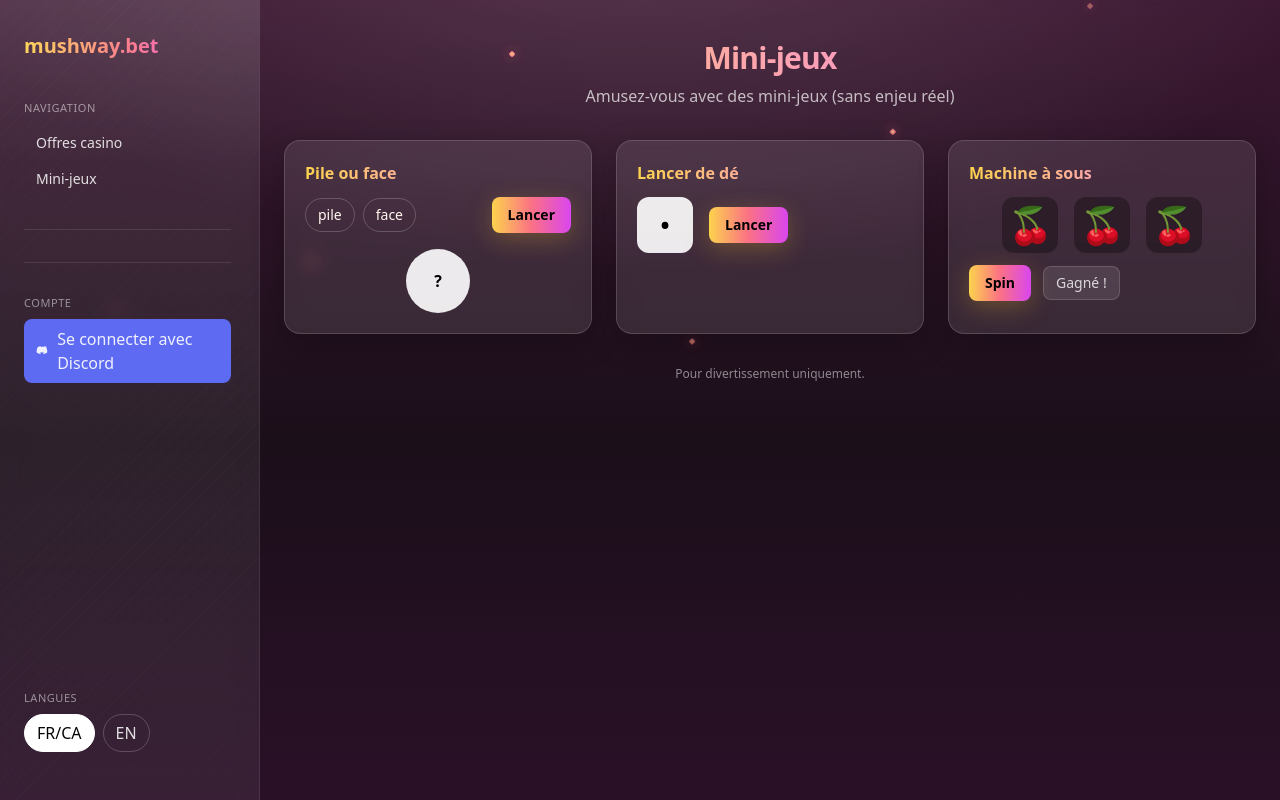
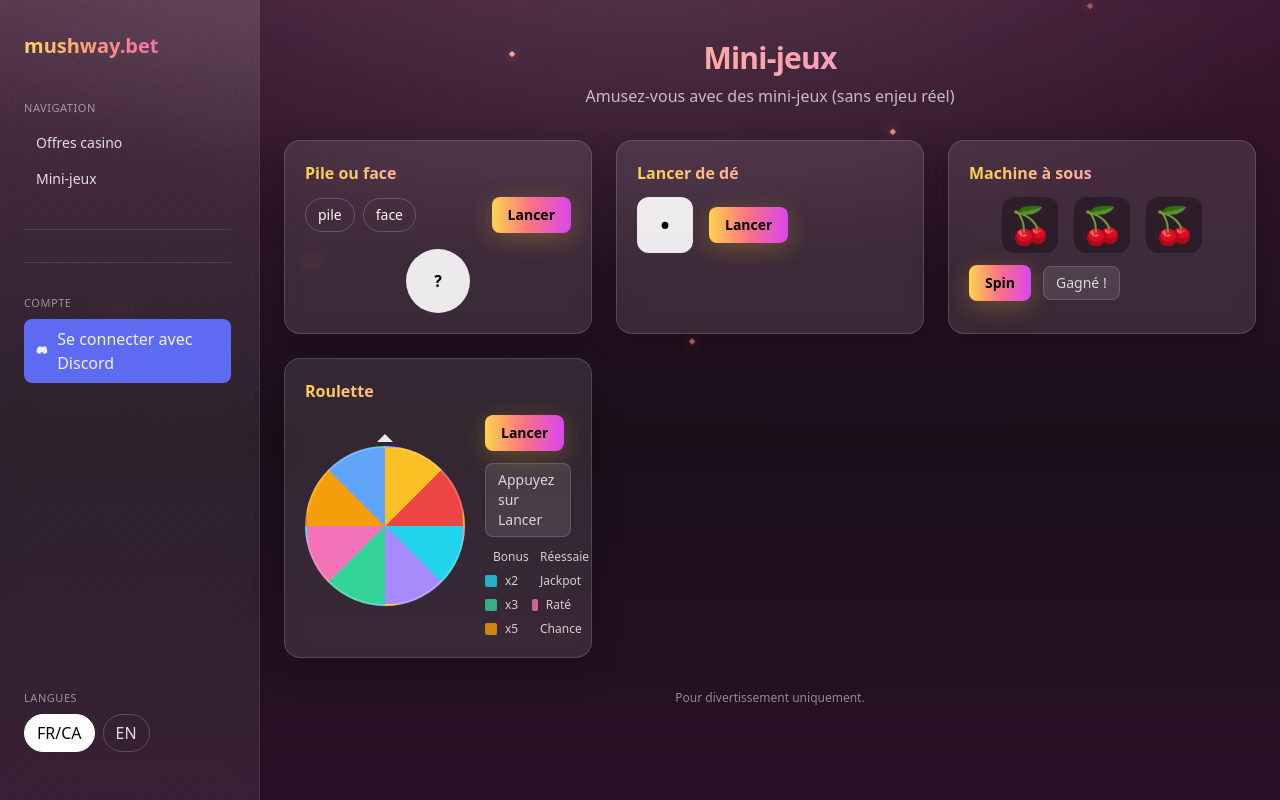
Before and after one commit to AngATV/MushTree, a Next.js app: page /mini-jeux in a window 1280 px wide. Built offline with nearby package versions, Linux system fonts and the light colour scheme; no server answers; the database is empty.

Commit message:
feat(mini-jeux): implement audio and vibration feedback for Coin Flip, Dice Roll, and new Roulette game

```diff
--- a/src/app/mini-jeux/page.tsx
+++ b/src/app/mini-jeux/page.tsx
@@ -3,6 +3,31 @@
 import { useState, useMemo } from "react";
 import { useSearchParams } from "next/navigation";
 import { getDict } from "@/lib/i18n";
+
+// Audio/vibration utils
+let audioCtx: AudioContext | null = null;
+function ensureCtx() { if (!audioCtx) audioCtx = new (window.AudioContext || (window as any).webkitAudioContext)(); return audioCtx!; }
+function playTone(freq: number, durationMs: number, type: OscillatorType = 'sine', gain = 0.03) {
+  try {
+    const ctx = ensureCtx();
+    const osc = ctx.createOscillator();
+    const g = ctx.createGain();
+    osc.type = type;
+    osc.frequency.value = freq;
+    g.gain.value = gain;
+    osc.connect(g).connect(ctx.destination);
+    osc.start();
+    setTimeout(() => { osc.stop(); osc.disconnect(); g.disconnect(); }, durationMs);
+  } catch {}
+}
+function playSequence(steps: Array<{ f: number; d: number; t: OscillatorType; g?: number }>, gapMs = 30) {
+  let delay = 0;
+  steps.forEach(s => {
+    setTimeout(() => playTone(s.f, s.d, s.t, s.g ?? 0.03), delay);
+    delay += s.d + gapMs;
+  });
+}
+function vibrate(ms: number) { try { navigator.vibrate?.(ms); } catch {} }
 
 function Card({ children, title }: { children: React.ReactNode; title: string }) {
   return (
@@ -40,7 +65,18 @@ function CoinFlip({ lang }: { lang: string }) {
         <Pill active={choice === "pile"} onClick={() => setChoice("pile")}>{t.tails}</Pill>
         <Pill active={choice === "face"} onClick={() => setChoice("face")}>{t.heads}</Pill>
         <div className="ml-auto" />
-        <PrimaryButton onClick={() => { setSpinning(true); setTimeout(() => { const r = Math.random() < 0.5 ? "pile" : "face"; setResult(r); setSpinning(false); }, 700); }}>{t.play}</PrimaryButton>
+        <PrimaryButton onClick={() => {
+          vibrate(25);
+          // tick sequence while flipping
+          playSequence([{f:300,d:60,t:'square'},{f:380,d:60,t:'square'},{f:450,d:60,t:'square'}], 40);
+          setSpinning(true);
+          setTimeout(() => {
+            const r = Math.random() < 0.5 ? "pile" : "face";
+            setResult(r);
+            setSpinning(false);
+            playTone(r === 'face' ? 820 : 420, 140, 'sine', 0.04);
+          }, 700);
+        }}>{t.play}</PrimaryButton>
       </div>
       <div className="mt-4 h-16 flex items-center justify-center text-base">
         <div className={`w-16 h-16 rounded-full bg-white/90 text-black font-semibold flex items-center justify-center ${spinning ? 'anim-coin-flip' : ''}`}>
@@ -58,7 +94,7 @@ function DiceRoll({ lang }: { lang: string }) {
     <Card title={t.title}>
       <div className="flex items-center gap-4 text-sm">
         <div className={`w-14 h-14 rounded-xl bg-white/90 text-black text-2xl font-bold flex items-center justify-center ${n===null ? '' : 'anim-die-spin'}`}>{n ?? '•'}</div>
-        <PrimaryButton onClick={() => setN(1 + Math.floor(Math.random()*6))}>{t.play}</PrimaryButton>
+        <PrimaryButton onClick={() => { vibrate(20); playSequence([{f:250,d:50,t:'triangle'},{f:300,d:50,t:'triangle'},{f:350,d:50,t:'triangle'}], 20); setN(1 + Math.floor(Math.random()*6)); }}>{t.play}</PrimaryButton>
       </div>
     </Card>
   );
@@ -75,9 +111,11 @@ function Slots({ lang }: { lang: string }) {
     return t.lose;
   }, [reels, spinning, t, lang]);
   function spin() {
+    vibrate(20);
     setSpinning(true);
     const r = [0,0,0].map(() => Math.floor(Math.random()*symbols.length));
-    setTimeout(() => { setReels(r); setSpinning(false); }, 700);
+    playSequence([{f:280,d:50,t:'square'},{f:320,d:50,t:'square'},{f:360,d:50,t:'square'}], 30);
+    setTimeout(() => { setReels(r); setSpinning(false); playTone(r[0]===r[1]&&r[1]===r[2]? 900:350, 140, 'sine', 0.04); }, 700);
   }
   return (
     <Card title={t.title}>
@@ -89,6 +127,61 @@ function Slots({ lang }: { lang: string }) {
       <div className="flex items-center gap-3 text-sm mt-3">
         <PrimaryButton onClick={spin} disabled={spinning}>{t.play}</PrimaryButton>
         <div className="px-3 py-1.5 rounded-lg border border-white/15 bg-white/10 text-white/80">{status}</div>
+      </div>
+    </Card>
+  );
+}
+
+function Roulette({ lang }: { lang: string }) {
+  const labels = [
+    lang === 'en' ? 'Bonus' : 'Bonus',
+    lang === 'en' ? 'Try again' : 'Réessaie',
+    'x2',
+    lang === 'en' ? 'Jackpot' : 'Jackpot',
+    'x3',
+    lang === 'en' ? 'Miss' : 'Raté',
+    'x5',
+    lang === 'en' ? 'Lucky' : 'Chance',
+  ];
+  const colors = ['#fbbf24','#ef4444','#22d3ee','#a78bfa','#34d399','#f472b6','#f59e0b','#60a5fa'];
+  const [deg, setDeg] = useState(0);
+  const [spinning, setSpinning] = useState(false);
+  const [result, setResult] = useState<string|null>(null);
+
+  function spin() {
+    if (spinning) return;
+    vibrate(25);
+    setSpinning(true);
+    setResult(null);
+    const seg = Math.floor(Math.random()*labels.length);
+    const segAngle = 360 / labels.length;
+    const target = 360*5 + (seg*segAngle) + segAngle/2; // pointer at top
+    setDeg(prev => prev + target);
+    playSequence([{f:280,d:70,t:'sawtooth'},{f:330,d:70,t:'sawtooth'},{f:380,d:70,t:'sawtooth'},{f:430,d:70,t:'sawtooth'}], 50);
+    setTimeout(() => { setSpinning(false); setResult(labels[seg]); playTone(880, 180, 'sine', 0.05); }, 2200);
+  }
+
+  return (
+    <Card title={lang==='en' ? 'Roulette' : 'Roulette'}>
+      <div className="flex items-center gap-5">
+        <div className="relative">
+          {/* Needle */}
+          <div className="absolute -top-3 left-1/2 -translate-x-1/2 w-0 h-0 border-l-8 border-r-8 border-b-8 border-l-transparent border-r-transparent border-b-white/90 z-10" />
+          {/* Wheel */}
+          <div className="w-40 h-40 rounded-full border-2 border-white/20 overflow-hidden"
+               style={{ background: `conic-gradient(${colors.map((c,i)=>`${c} ${(i)*12.5}% ${(i+1)*12.5}%`).join(',')})`, transform:`rotate(${deg}deg)`, transition:'transform 2s cubic-bezier(.17,.67,.32,1.24)'}} />
+        </div>
+        <div className="space-y-3 text-sm flex-1">
+          <PrimaryButton onClick={spin} disabled={spinning}>{lang==='en' ? 'Spin' : 'Lancer'}</PrimaryButton>
+          <div className="px-3 py-1.5 rounded-lg border border-white/15 bg-white/10 text-white/80">
+            {spinning ? (lang==='en' ? 'Spinning...' : 'Rotation...') : result ? (lang==='en' ? `Result: ${result}` : `Résultat : ${result}`) : (lang==='en' ? 'Press spin' : 'Appuyez sur Lancer')}
+          </div>
+          <div className="grid grid-cols-2 gap-2 opacity-80">
+            {labels.map((l,i)=> (
+              <div key={i} className="flex items-center gap-2 text-xs"><span className="inline-block w-3 h-3 rounded-sm" style={{background:colors[i]}} /> {l}</div>
+            ))}
+          </div>
+        </div>
       </div>
     </Card>
   );
@@ -108,6 +201,7 @@ export default function MiniJeuxPage() {
         <CoinFlip lang={lang} />
         <DiceRoll lang={lang} />
         <Slots lang={lang} />
+        <Roulette lang={lang} />
       </div>
       <p className="text-xs text-white/50 text-center">{lang === "en" ? "For entertainment only." : "Pour divertissement uniquement."}</p>
     </section>
```
